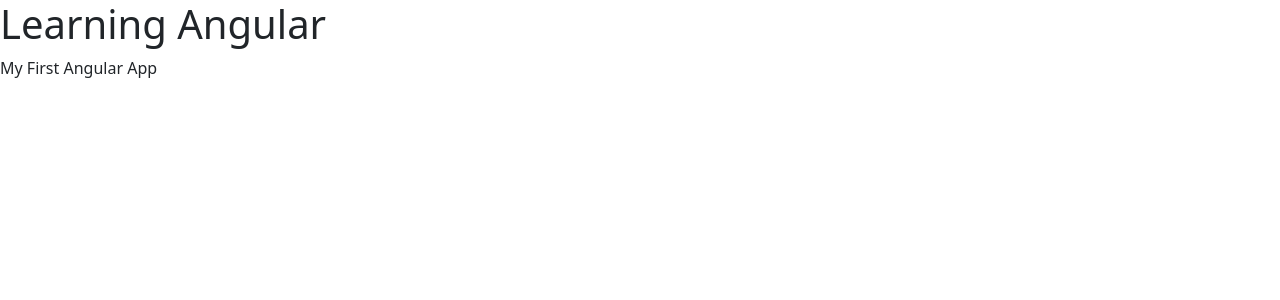
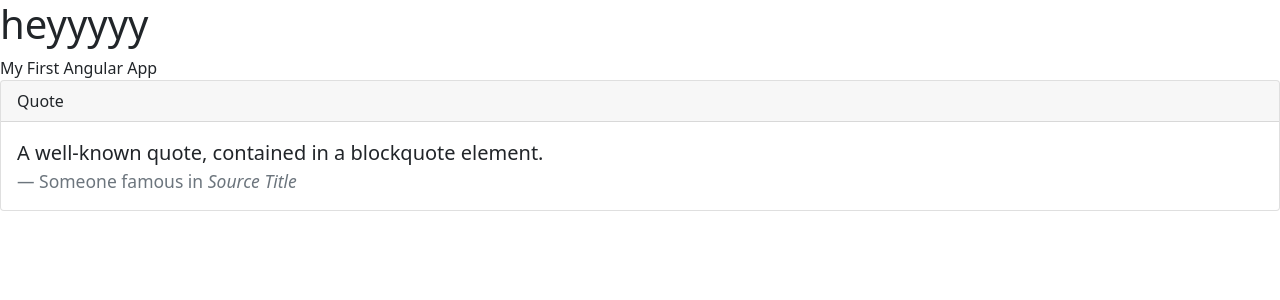
Before and after one commit to evelynAnais/learningAngular, an Angular app: page / in a window 1280 px wide. Shown: the top 300 px of the page. Built offline with nearby package versions, Linux system fonts and the light colour scheme.

Commit message:
adding home component

```diff
--- a/src/app/app.component.ts
+++ b/src/app/app.component.ts
@@ -3,8 +3,9 @@ import { Component } from '@angular/core';
 @Component({
   selector: 'pm-root',
   template: `
-  <div><h1>{{pageTitle}}</h1>
+  <div><h1>heyyyyy</h1>
     <div>My First Angular App</div>
+    <pm-home></pm-home>
   </div>
   `
 })
--- a/src/app/app.module.ts
+++ b/src/app/app.module.ts
@@ -2,10 +2,12 @@ import { NgModule } from '@angular/core';
 import { BrowserModule } from '@angular/platform-browser';
 
 import { AppComponent } from './app.component';
+import { HomeComponent } from './home/home.component';
 
 @NgModule({
   declarations: [
-    AppComponent
+    AppComponent,
+    HomeComponent
   ],
   imports: [
     BrowserModule
--- /dev/null
+++ b/src/app/home/home.component.html
@@ -0,0 +1,11 @@
+<div class="card">
+  <div class="card-header">
+    Quote
+  </div>
+  <div class="card-body">
+    <blockquote class="blockquote mb-0">
+      <p>A well-known quote, contained in a blockquote element.</p>
+      <footer class="blockquote-footer">Someone famous in <cite title="Source Title">Source Title</cite></footer>
+    </blockquote>
+  </div>
+</div>
--- /dev/null
+++ b/src/app/home/home.component.ts
@@ -0,0 +1,14 @@
+import { Component, OnInit } from '@angular/core';
+
+
+@Component({
+  selector: 'pm-home',
+  templateUrl: './home.component.html',
+})
+export class HomeComponent implements OnInit {
+  constructor() {}
+
+  ngOnInit(): void {
+    console.log('HomeComponent.ngOnInit()');
+  }
+}
```
